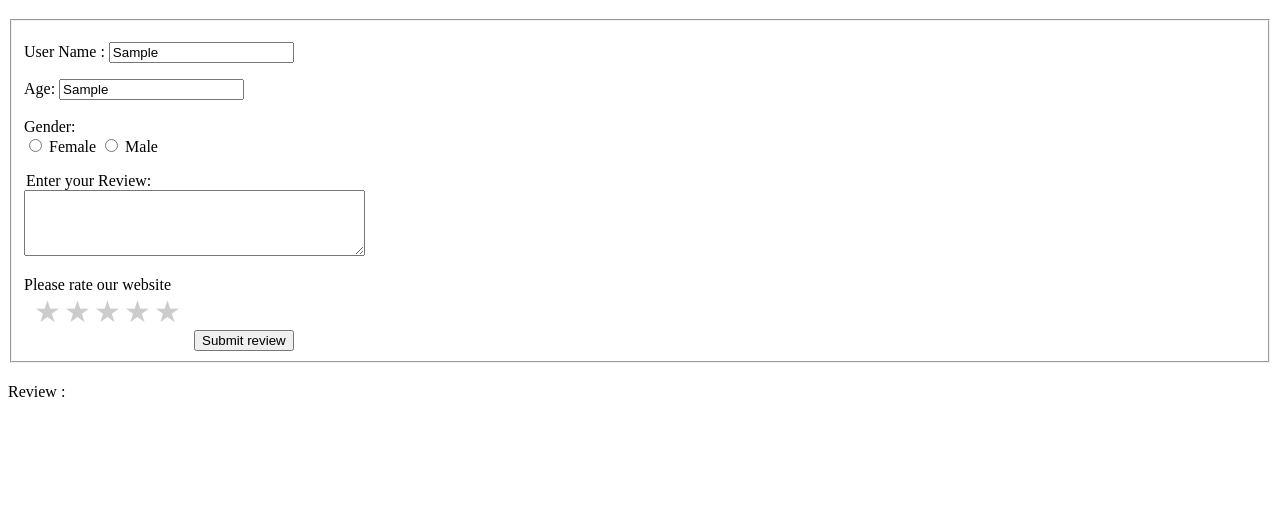
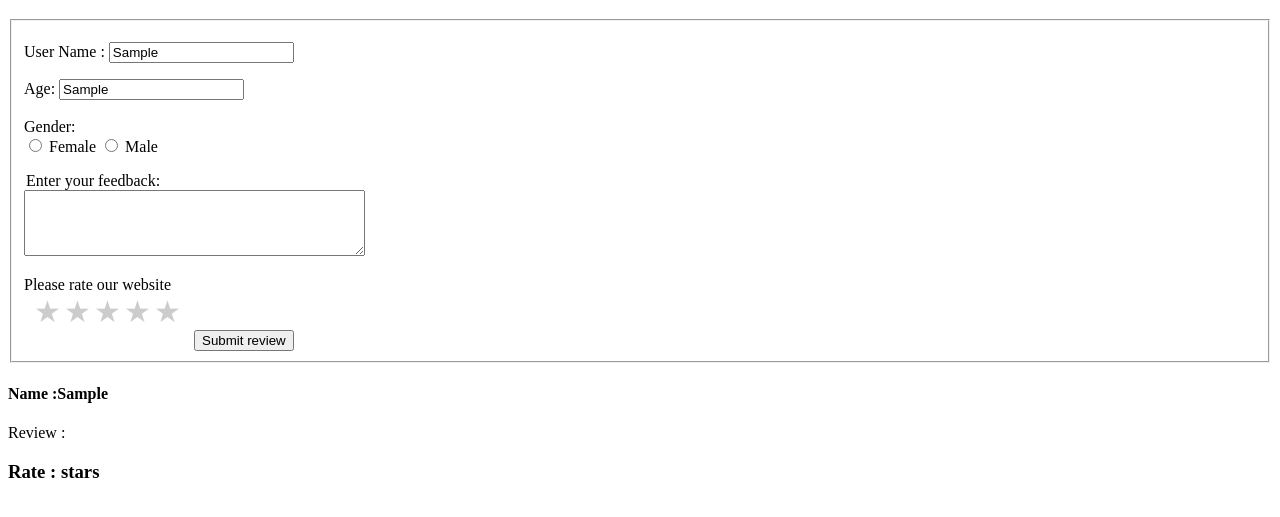
Before and after one commit to Coders-911/Fitness-Guide, a plain HTML site: page html/feedback.html in a window 1280 px wide. Both pictures are taken after typing "Sample", "Sample" into the empty fields and a click on the input "Submit review". Shown: the part 61-578 px from the top of the page. Drawn offline with Linux system fonts and the light colour scheme.

Commit message:
render fix

```diff
--- a/html/feedback.html
+++ b/html/feedback.html
@@ -5,9 +5,6 @@
     <meta http-equiv="X-UA-Compatible" content="IE=edge">
     <meta name="viewport" content="width=device-width, initial-scale=1.0">
     <title>Document</title>
-</head>
-<body>
-    <header>
         <h1>Feed Back</h1>
     </header>
 
@@ -30,7 +27,7 @@
         <label for="male">Male</label>
         <p>
             <legend>
-                Enter your Review:
+                Enter your feedback:
                 </legend>
                 <textarea rows="4" cols="40" name="review" id="comments">
                 </textarea>
--- a/js/feedBack.js
+++ b/js/feedBack.js
@@ -12,14 +12,14 @@ let parentElement = document.getElementById('fitness');
 FeedBack.prototype.render = function () {
     let article = document.createElement('div');
     parentElement.appendChild(article);
-    let h2 = document.createElement('h2');
-    h2.textContent = this.name;
-    article.appendChild(h2);
+    let h4 = document.createElement('h4');
+    h4.textContent = `Name :${this.name}`;
+    article.appendChild(h4);
     let p = document.createElement('p');
     p.textContent = ` Review : ${this.review}`;
     article.appendChild(p);
     let h3 = document.createElement('h3');
-    h2.textContent = this.rate;
+    h3.textContent =`Rate :${this.rate} stars` ;
     article.appendChild(h3);
 }
 let form = document.getElementById('feedBack');
@@ -31,7 +31,7 @@ function submitter(e) {
     let gender = e.target.gender.value;
     let review = e.target.review.value;
     let rate = e.target.rate.value;
-    let addFeedBack = new FeedBack(name, age, gender, review, rate);
+    let addFeedBack = new FeedBack( name,  age, gender, review, rate);
     console.log(addFeedBack);
     // console.log(e.target.name.value);
     // console.log(e.target.age.value);
```
Also changed, not shown: html/Sports.html (+1 -1 lines).
